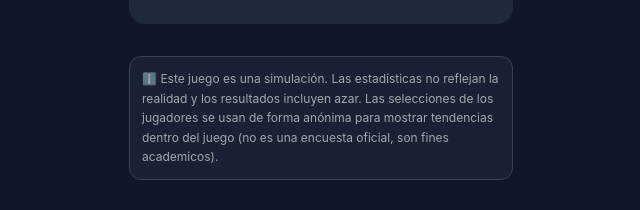
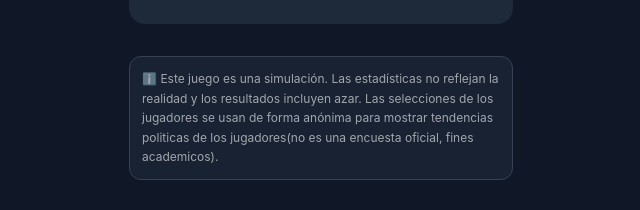
Before and after one commit to Oscaruncode/JuegoCartas, a React (Vite) app: page / in a window 1280 px wide. Shown: the part 416-626 px from the top of the page, without its empty margins (319-959 px from the left). Built offline with nearby package versions, Linux system fonts and the light colour scheme.

Commit message:
Update informational messages in DeckSelection and App components to clarify political trends and academic purposes

```diff
--- a/src/App.tsx
+++ b/src/App.tsx
@@ -29,7 +29,7 @@ function App() {
   <p>
     ℹ️ Este juego es una simulación. Las estadísticas no reflejan la realidad y
     los resultados incluyen azar. Las selecciones de los jugadores se usan de
-    forma anónima para mostrar tendencias dentro del juego (no es una encuesta oficial, son fines academicos).
+    forma anónima para mostrar tendencias politicas de los jugadores(no es una encuesta oficial, fines academicos).
   </p>
 </div>
         {/* 🔥 BOTONES */}
--- a/src/components/DeckSelection/DeckSelection.tsx
+++ b/src/components/DeckSelection/DeckSelection.tsx
@@ -23,7 +23,7 @@ export function DeckSelection() {
             • Elige los candidatos que prefieras libremente.
           </li>
           <li>
-            • Tu selección será usada de forma anónima para medir tendencias dentro del juego.
+            • Tu selección será usada de forma anónima para medir tendencias politicas de los jugadores(no es una encuesta oficial, fines academicos)
           </li>
           <li>
             • Este sistema no representa una encuesta oficial ni resultados reales.
```
